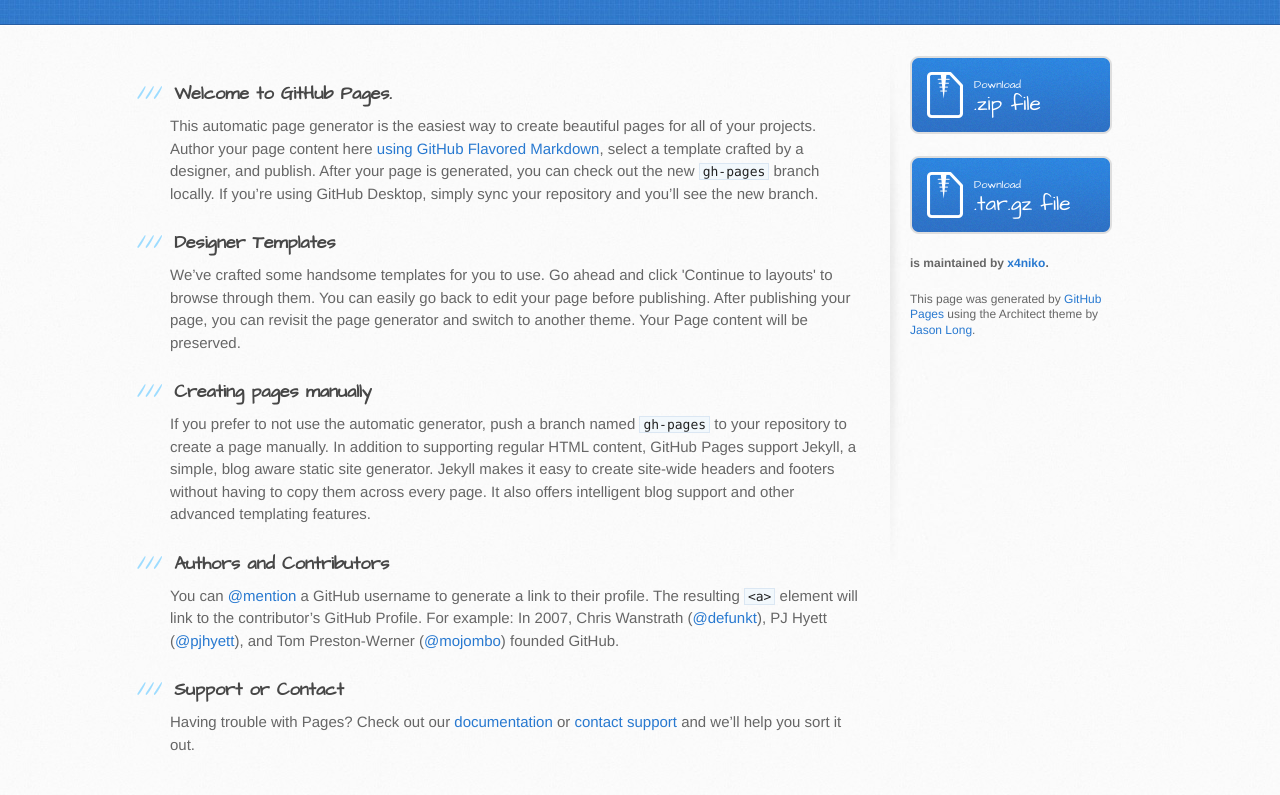
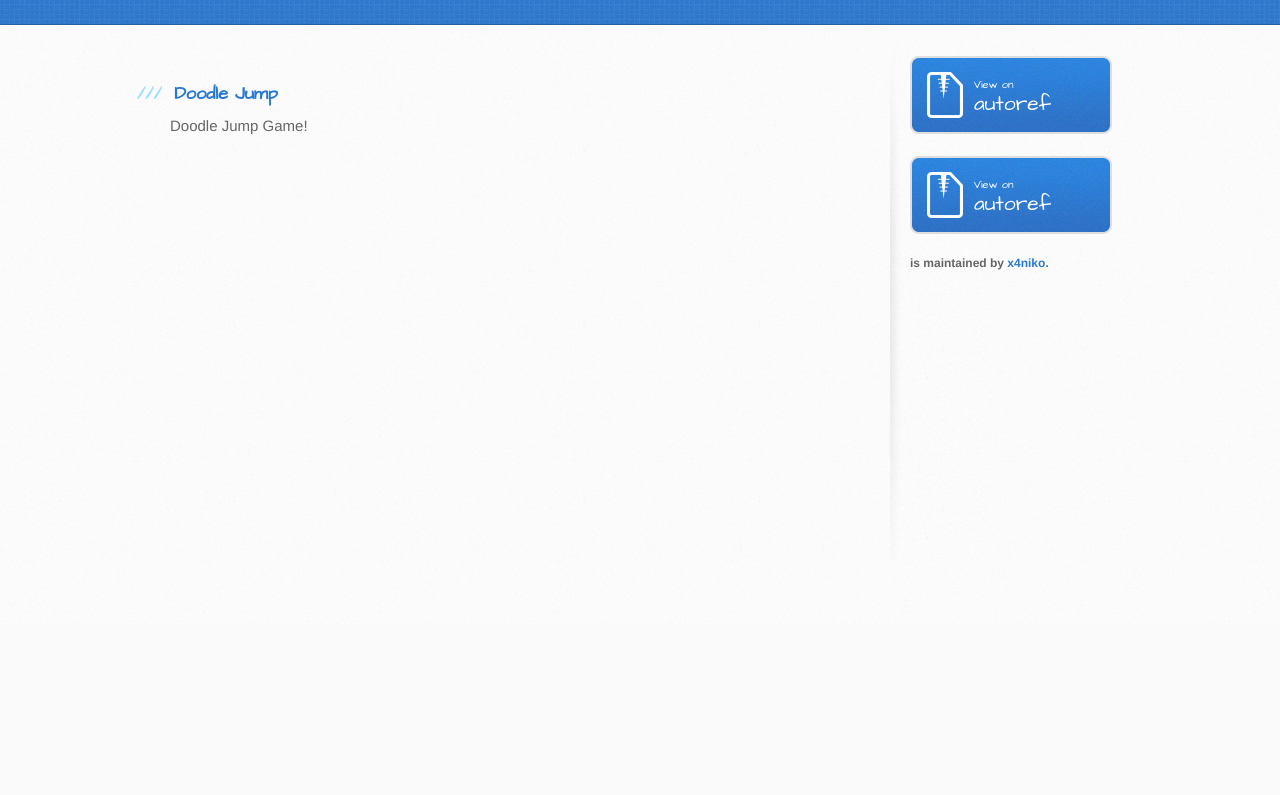
Before and after one commit to x4niko/autoref-game, a plain HTML site: page index.html in a window 1280 px wide. Shown: the part 176-971 px from the top of the page. After the commit the page ends 800 px from the top, so only its background shows below. Drawn offline with Linux system fonts and the light colour scheme.

Commit message:
添加Doodle Jump游戏入口

```diff
--- a/index.html
+++ b/index.html
@@ -21,7 +21,7 @@
       <div class="inner">
         <h1>autoref-game</h1>
         <h2>autoref game</h2>
-        <a href="https://github.com/x4niko/autoref-game" class="button"><small>View project on</small> GitHub</a>
+        <a href="http://autoref.cn/" class="button"><small>View on</small> autoref</a>
       </div>
     </header>
 
@@ -29,44 +29,22 @@
       <div class="inner clearfix">
         <section id="main-content">
           <h3>
-<a id="welcome-to-github-pages" class="anchor" href="#welcome-to-github-pages" aria-hidden="true"><span aria-hidden="true" class="octicon octicon-link"></span></a>Welcome to GitHub Pages.</h3>
-
-<p>This automatic page generator is the easiest way to create beautiful pages for all of your projects. Author your page content here <a href="https://guides.github.com/features/mastering-markdown/">using GitHub Flavored Markdown</a>, select a template crafted by a designer, and publish. After your page is generated, you can check out the new <code>gh-pages</code> branch locally. If you’re using GitHub Desktop, simply sync your repository and you’ll see the new branch.</p>
-
-<h3>
-<a id="designer-templates" class="anchor" href="#designer-templates" aria-hidden="true"><span aria-hidden="true" class="octicon octicon-link"></span></a>Designer Templates</h3>
-
-<p>We’ve crafted some handsome templates for you to use. Go ahead and click 'Continue to layouts' to browse through them. You can easily go back to edit your page before publishing. After publishing your page, you can revisit the page generator and switch to another theme. Your Page content will be preserved.</p>
-
-<h3>
-<a id="creating-pages-manually" class="anchor" href="#creating-pages-manually" aria-hidden="true"><span aria-hidden="true" class="octicon octicon-link"></span></a>Creating pages manually</h3>
-
-<p>If you prefer to not use the automatic generator, push a branch named <code>gh-pages</code> to your repository to create a page manually. In addition to supporting regular HTML content, GitHub Pages support Jekyll, a simple, blog aware static site generator. Jekyll makes it easy to create site-wide headers and footers without having to copy them across every page. It also offers intelligent blog support and other advanced templating features.</p>
-
-<h3>
-<a id="authors-and-contributors" class="anchor" href="#authors-and-contributors" aria-hidden="true"><span aria-hidden="true" class="octicon octicon-link"></span></a>Authors and Contributors</h3>
-
-<p>You can <a href="https://help.github.com/articles/basic-writing-and-formatting-syntax/#mentioning-users-and-teams" class="user-mention">@mention</a> a GitHub username to generate a link to their profile. The resulting <code>&lt;a&gt;</code> element will link to the contributor’s GitHub Profile. For example: In 2007, Chris Wanstrath (<a href="https://github.com/defunkt" class="user-mention">@defunkt</a>), PJ Hyett (<a href="https://github.com/pjhyett" class="user-mention">@pjhyett</a>), and Tom Preston-Werner (<a href="https://github.com/mojombo" class="user-mention">@mojombo</a>) founded GitHub.</p>
-
-<h3>
-<a id="support-or-contact" class="anchor" href="#support-or-contact" aria-hidden="true"><span aria-hidden="true" class="octicon octicon-link"></span></a>Support or Contact</h3>
-
-<p>Having trouble with Pages? Check out our <a href="https://help.github.com/pages">documentation</a> or <a href="https://github.com/contact">contact support</a> and we’ll help you sort it out.</p>
+            <a id="welcome-to-github-pages" class="anchor" href="http://game.autoref.cn/doodlejump" aria-hidden="true"><span aria-hidden="true" class="octicon octicon-link">Doodle Jump</span></a>
+          </h3>
+            <p>Doodle Jump Game!</p>
         </section>
 
         <aside id="sidebar">
-          <a href="https://github.com/x4niko/autoref-game/zipball/master" class="button">
-            <small>Download</small>
-            .zip file
+          <a href="http://autoref.cn/" class="button">
+            <small>View on</small>
+            autoref
           </a>
-          <a href="https://github.com/x4niko/autoref-game/tarball/master" class="button">
-            <small>Download</small>
-            .tar.gz file
+          <a href="http://autoref.cn/" class="button">
+            <small>View on</small>
+            autoref
           </a>
 
           <p class="repo-owner"><a href="https://github.com/x4niko/autoref-game"></a> is maintained by <a href="https://github.com/x4niko">x4niko</a>.</p>
-
-          <p>This page was generated by <a href="https://pages.github.com">GitHub Pages</a> using the Architect theme by <a href="https://twitter.com/jasonlong">Jason Long</a>.</p>
         </aside>
       </div>
     </div>
```
